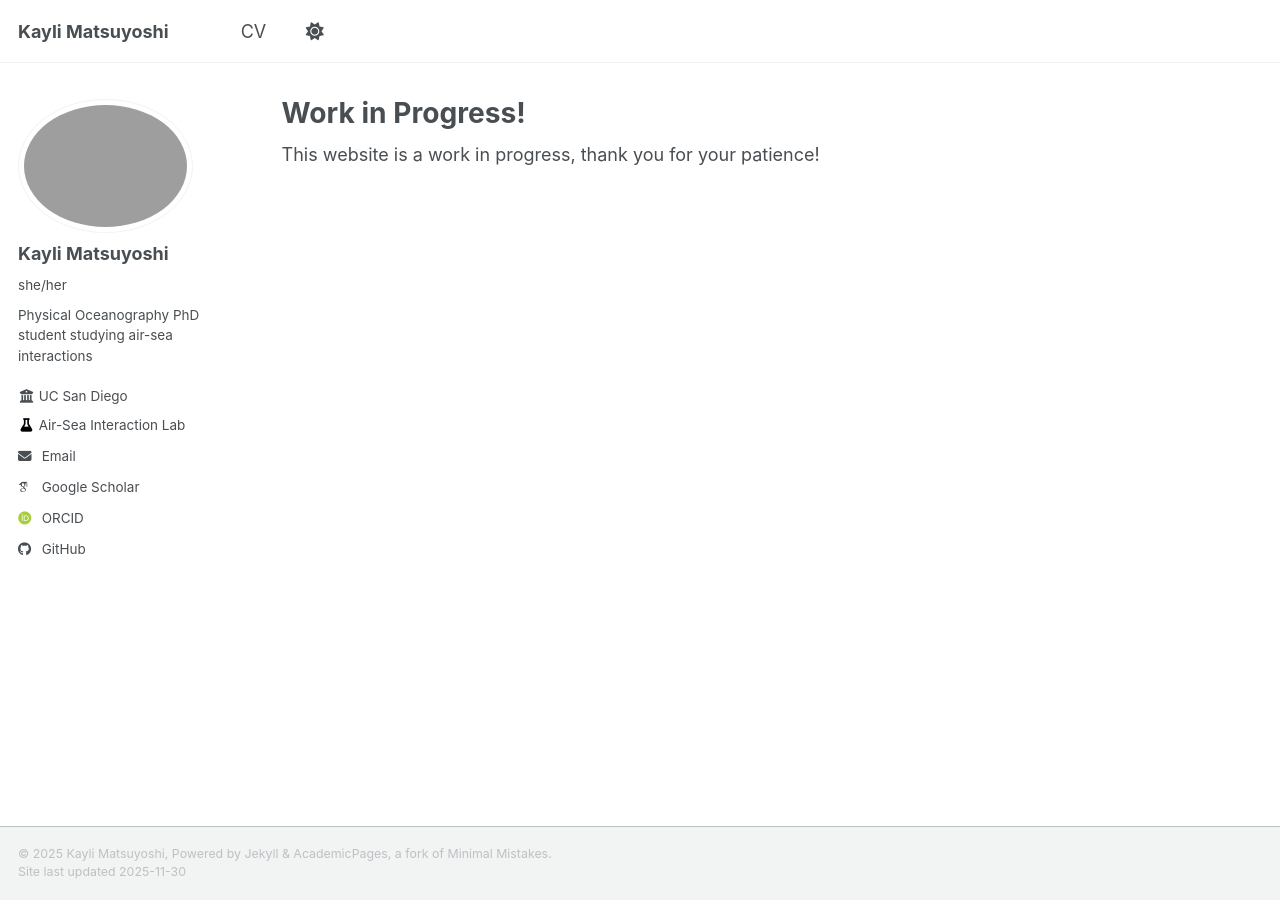
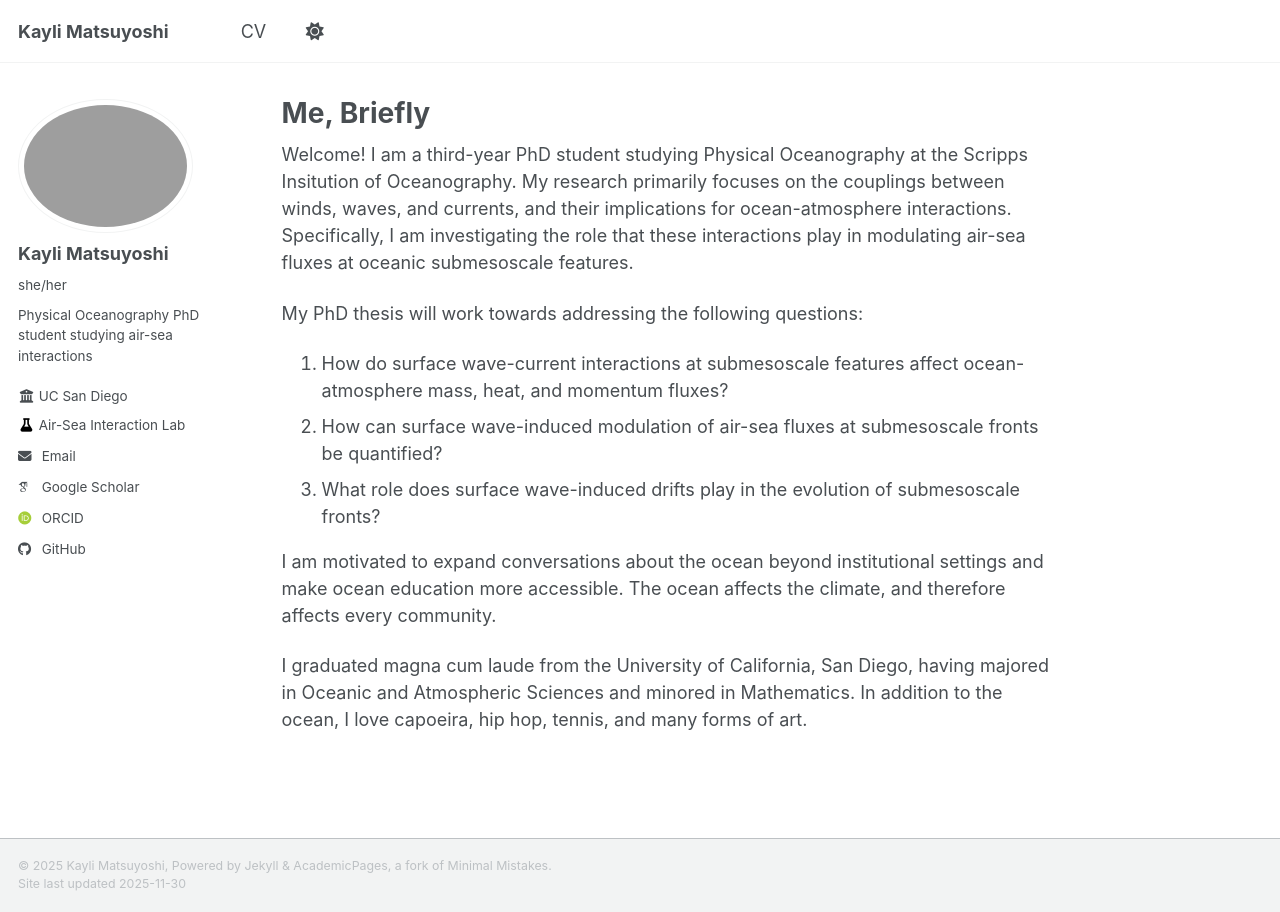
Before and after one commit to kmatsuyo/kmatsuyo.github.io, a Jekyll site: the page built from _pages/about.md, in a window 1280 px wide. Built offline with Jekyll 4.4.1, drawn with Linux system fonts in a browser that asks for light colours; some web fonts are replaced; a script bundle is joined from its source files by our own code; library files that are not in the unit come from our copies.

Commit message:
write about me page

```diff
--- a/_pages/about.md
+++ b/_pages/about.md
@@ -1,10 +1,19 @@
 ---
 permalink: /
-title: "Work in Progress!"
+title: "Me, Briefly"
 author_profile: true
 redirect_from:
   - /about/
   - /about.html
 ---
 
-This website is a work in progress, thank you for your patience!
+Welcome! I am a third-year PhD student studying Physical Oceanography at the Scripps Insitution of Oceanography. My research primarily focuses on the couplings between winds, waves, and currents, and their implications for ocean-atmosphere interactions. Specifically, I am investigating the role that these interactions play in modulating air-sea fluxes at oceanic submesoscale features.
+
+My PhD thesis will work towards addressing the following questions:
+1. How do surface wave-current interactions at submesoscale features affect ocean-atmosphere mass, heat, and momentum fluxes?
+2. How can surface wave-induced modulation of air-sea fluxes at submesoscale fronts be quantified?
+3. What role does surface wave-induced drifts play in the evolution of submesoscale fronts?
+
+I am motivated to expand conversations about the ocean beyond institutional settings and make ocean education more accessible. The ocean affects the climate, and therefore affects every community.
+
+I graduated magna cum laude from the University of California, San Diego, having majored in Oceanic and Atmospheric Sciences and minored in Mathematics. In addition to the ocean, I love capoeira, hip hop, tennis, and many forms of art.
```
